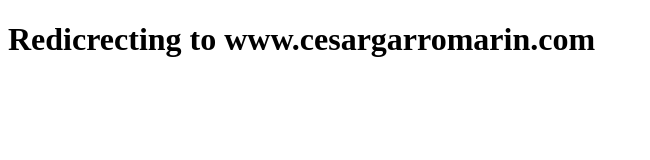
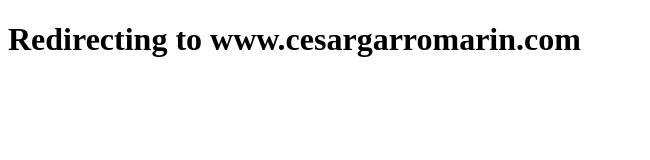
Before and after one commit to cesarlgm/cesarlgm.github.io, a plain HTML site: page index.html in a window 1280 px wide. Shown: the whole page, without its empty margins (0-650 px from the left). Drawn offline with Linux system fonts and the light colour scheme.

Commit message:
Modified index

```diff
--- a/index.html
+++ b/index.html
@@ -1,5 +1,5 @@
 <!DOCTYPE html>
 <html>
-<h1>Redicrecting to www.cesargarromarin.com</h1>
+<h1>Redirecting to www.cesargarromarin.com</h1>
 <meta http-equiv="refresh" content="1;url=http://www.cesargarromarin.com/" />
 </html>
```
